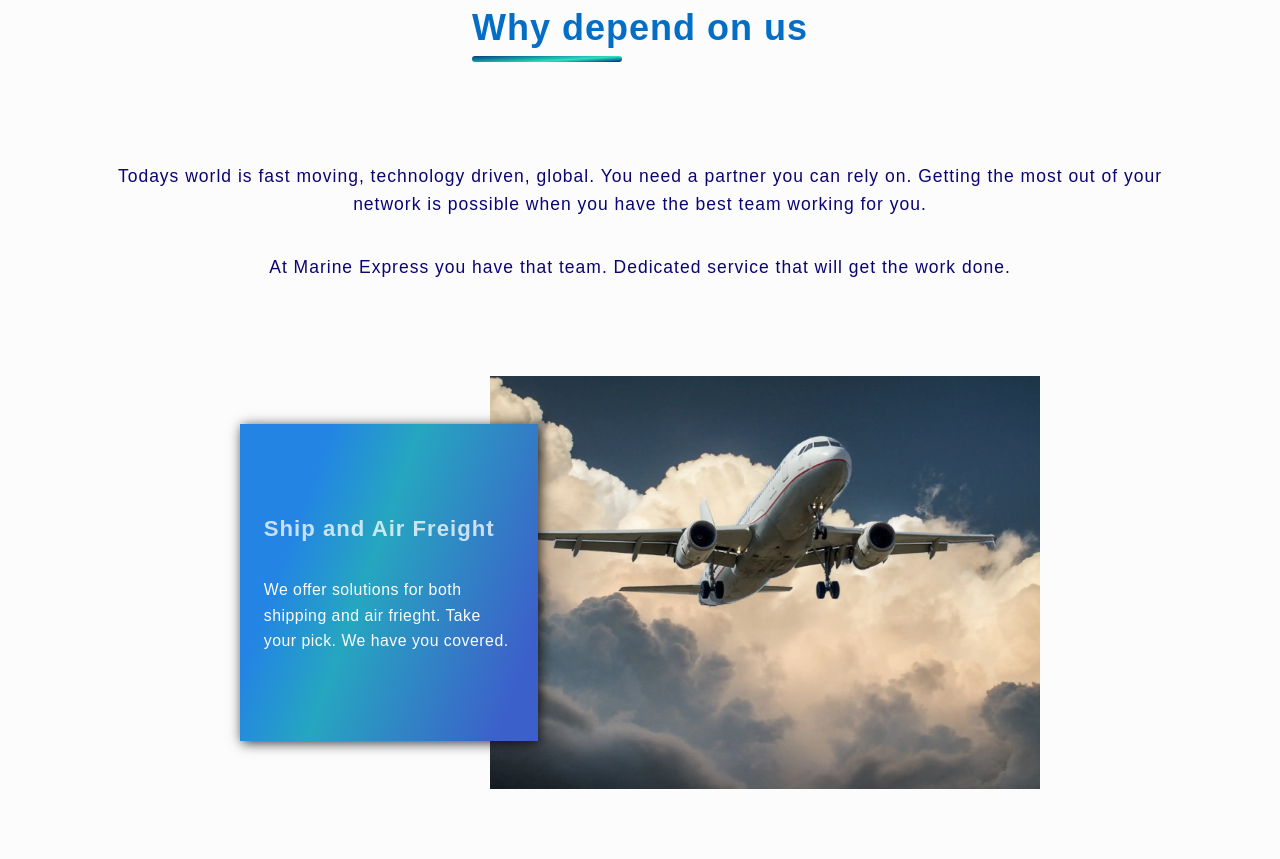
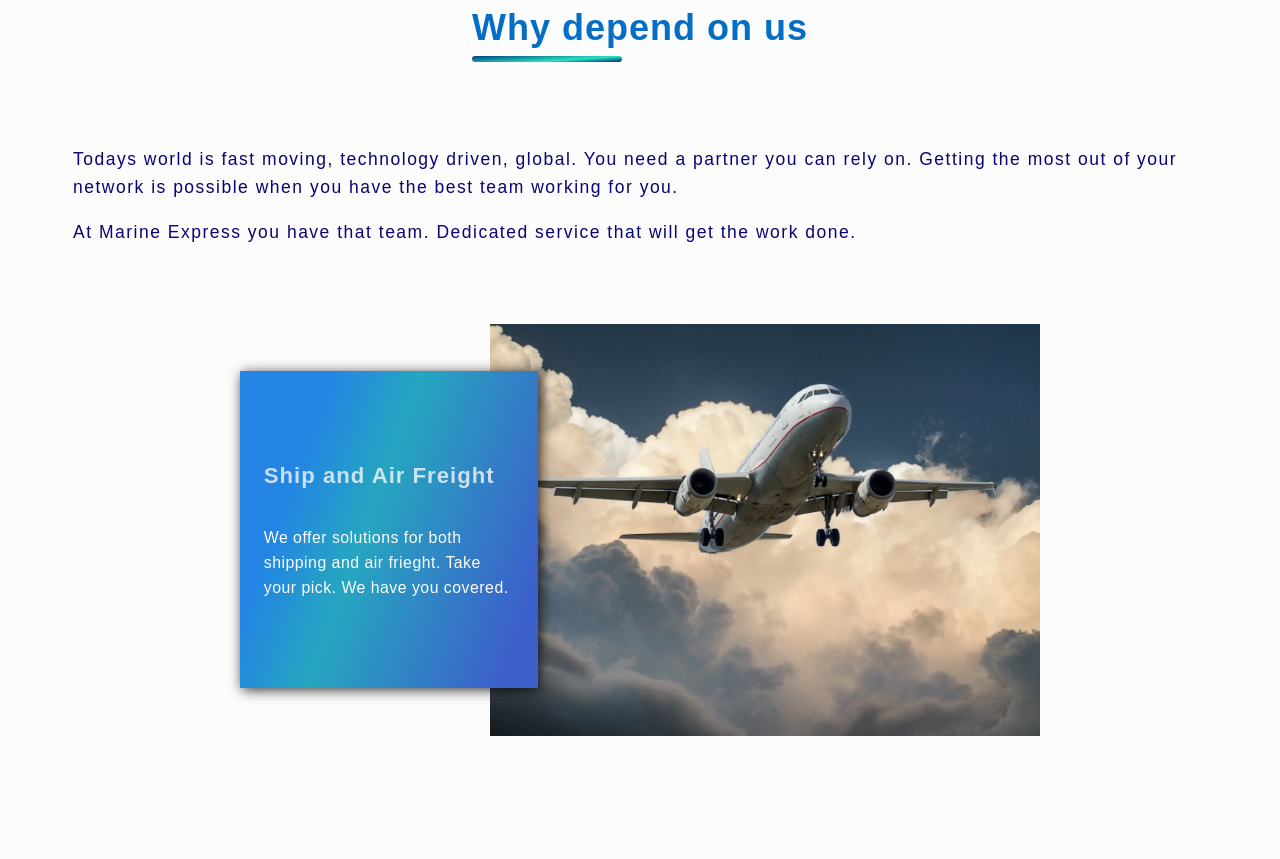
Before and after one commit to abeonweb/marine-express-site, a Next.js app: page / in a window 1280 px wide. Shown: the part 1660-2519 px from the top of the page. Built offline with nearby package versions, Linux system fonts and the light colour scheme.

Commit message:
adjusted padding and letter spacing

```diff
--- a/styles/Features.module.css
+++ b/styles/Features.module.css
@@ -62,14 +62,14 @@
 .text {
     font-size: 1.75rem;
     color: var(--color-primary);
-    padding: 2em 3em 2em;
-    text-align: center;
-    letter-spacing: 1px;
+    padding: 1em 1.2em;
+    text-align: left;
+    letter-spacing: 1.5px;
     line-height: 1.6;
 }
 
 .text:last-of-type {
-    padding: 0 3em 2em;
+    padding-top: 0;
 }
 
 .captionText {
```
